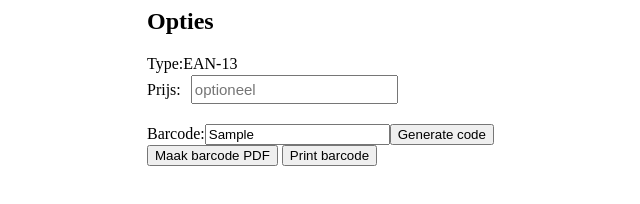
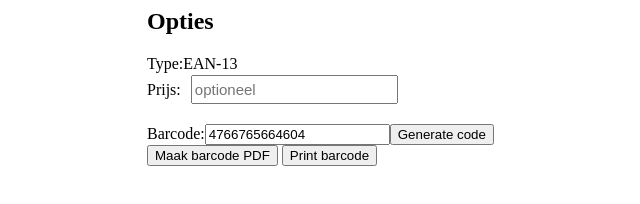
Before and after one commit to Qws/barcode-label-app, an Electron app: page app/index.html in a window 1280 px wide. Both pictures are taken after typing "Sample" into the empty fields and a click on the button "Generate code". Shown: the full height of the page, 177-817 px from the left. Drawn offline with Linux system fonts and the light colour scheme; no server answers.

Commit message:
Input gets barcode value from barcode generate btn

```diff
--- a/app/app.js
+++ b/app/app.js
@@ -71,6 +71,7 @@ document.getElementById("btn-barcode-generator").onclick = () => {
     c++;
   }
   JsBarcode("#canvas", barcode, {"width":1.3, "height":35});
+  document.getElementById("input-barcode").value = barcode;
   saveCanvasToSystem();
 }
 
--- a/app/index.html
+++ b/app/index.html
@@ -9,7 +9,7 @@
             <h2>Opties</h2>
             <section><label>Type:</label><label>EAN-13</label></section>
             <section><label>Prijs:</label><input placeholder="optioneel" class="controls"/></section>
-            <section><label>Barcode:</label><input/><button id="btn-barcode-generator">Generate code</button></section>
+            <section><label>Barcode:</label><input id="input-barcode"/><button id="btn-barcode-generator">Generate code</button></section>
             <button id="btn-create-pdf">Maak barcode PDF</button>
             <button id="btn-print-barcode">Print barcode</button>
             <section>
```
